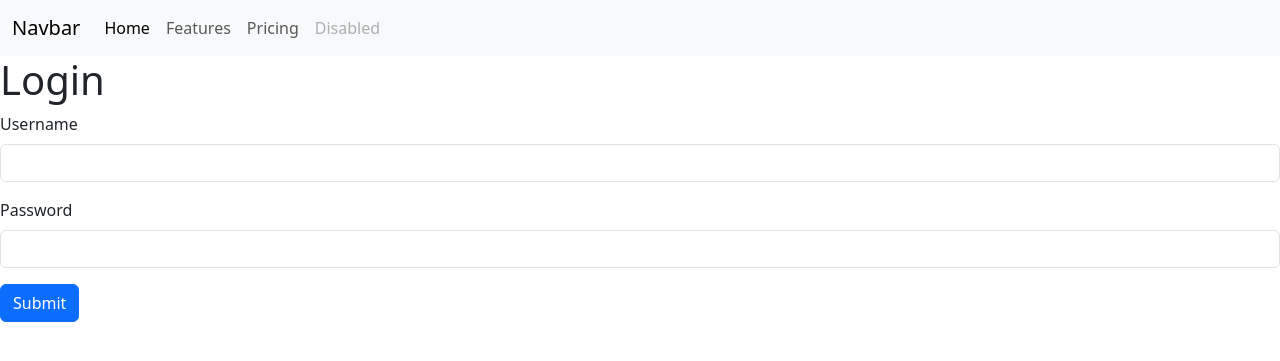
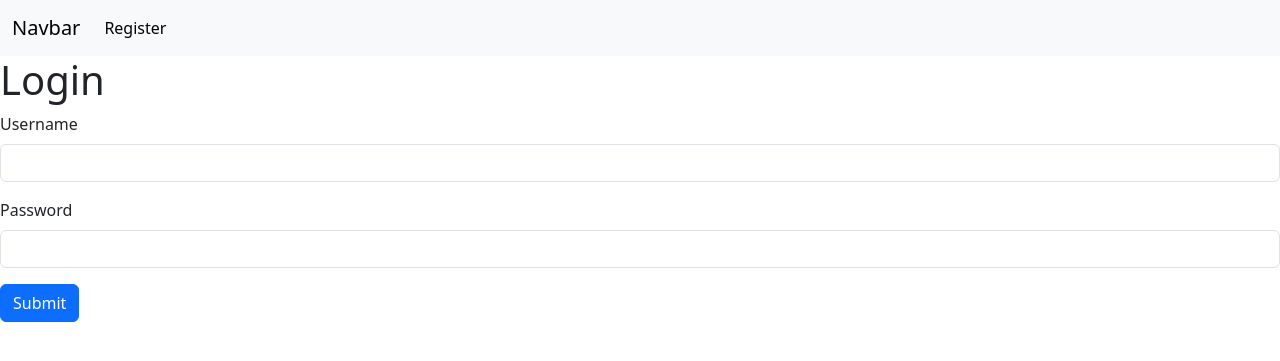
Before and after one commit to TharHtet236401/auditDashboard, a Django app: page / in a window 1280 px wide. Shown: the top 361 px of the page. Run offline with Django 5.2, Linux system fonts and the light colour scheme; some libraries are stand-ins or nearby versions.

Commit message:
Add logout functionality and update navigation
- Implement logout_view in views
- Add logout URL route
- Update navigation template to show/hide links based on authentication
- Modify base template to display messages before navigation

```diff
--- a/auditApp/templates/base.html
+++ b/auditApp/templates/base.html
@@ -8,6 +8,8 @@
     <script src="https://unpkg.com/htmx.org@1.9.5"></script>
   </head>
   <body>
+
+    {% include 'partials/nav.html' %}
     {% if messages %}
     <div class="container mt-3">
         {% for message in messages %}
@@ -17,7 +19,6 @@
         {% endfor %}
     </div>
     {% endif %}
-    {% include 'partials/nav.html' %}
     {% block content %}
     {% endblock %}
     <script src="https://cdn.jsdelivr.net/npm/bootstrap@5.3.3/dist/js/bootstrap.bundle.min.js" integrity="sha384-YvpcrYf0tY3lHB60NNkmXc5s9fDVZLESaAA55NDzOxhy9GkcIdslK1eN7N6jIeHz" crossorigin="anonymous"></script>
--- a/auditApp/templates/partials/nav.html
+++ b/auditApp/templates/partials/nav.html
@@ -6,18 +6,16 @@
       </button>
       <div class="collapse navbar-collapse" id="navbarNav">
         <ul class="navbar-nav">
+        {% if not user.is_authenticated %}
           <li class="nav-item">
-            <a class="nav-link active" aria-current="page" href="#">Home</a>
+            <a class="nav-link active" aria-current="page" href="#">Register</a>
           </li>
+          {% endif %}
+          {% if user.is_authenticated %}
           <li class="nav-item">
-            <a class="nav-link" href="#">Features</a>
+            <a class="nav-link active" aria-current="page" href="{% url 'logout' %}">Logout</a>
           </li>
-          <li class="nav-item">
-            <a class="nav-link" href="#">Pricing</a>
-          </li>
-          <li class="nav-item">
-            <a class="nav-link disabled" aria-disabled="true">Disabled</a>
-          </li>
+          {% endif %}
         </ul>
       </div>
     </div>
--- a/auditApp/urls.py
+++ b/auditApp/urls.py
@@ -4,4 +4,5 @@ from . import views
 urlpatterns = [
     path('', views.login_view, name='login'),
     path('home/', views.home, name='home'),
+    path('logout/', views.logout_view, name='logout'),
 ]
--- a/auditApp/views.py
+++ b/auditApp/views.py
@@ -24,10 +24,6 @@ def login_view(request):
             login(request, user)
             # Get the next parameter or default to home
             next_url = request.GET.get('next', 'home')
-            if request.htmx:
-                response = HttpResponse()
-                response['HX-Redirect'] = next_url
-                return response
             return redirect(next_url)
         else:
             messages.error(request, 'Invalid username or password')
@@ -43,3 +39,8 @@ def home(request):
     except Exception as e:
         messages.error(request, str(e))
         return redirect('login')
+
+def logout_view(request):
+    logout(request)
+    messages.success(request, 'Successfully logged out')
+    return redirect('login')
```
Also changed, not shown: db.sqlite3.
